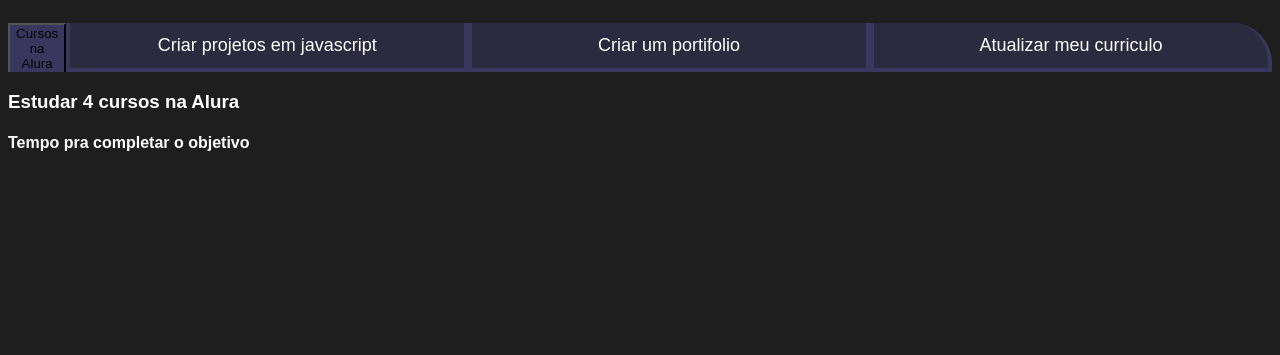
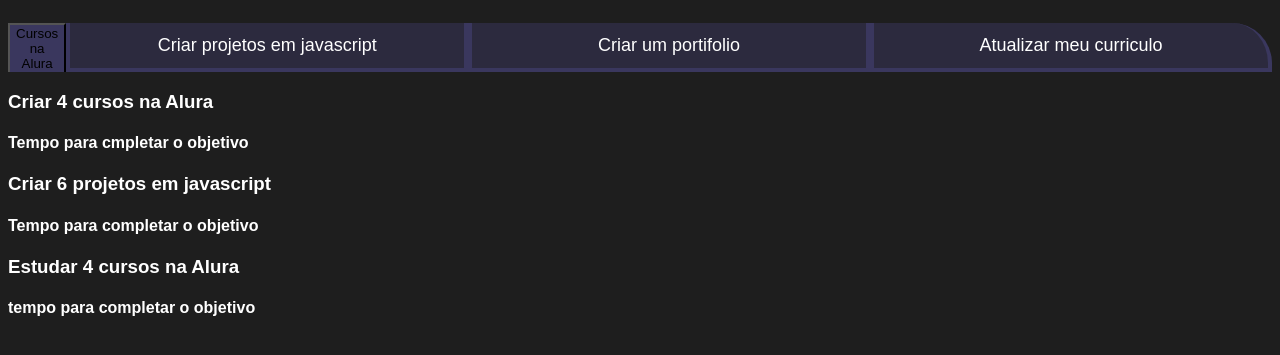
Before and after one commit to kemily1616/21-03-2024, a plain HTML site: page index.html in a window 1280 px wide. Shown: the part 75-430 px from the top of the page. Drawn offline with Linux system fonts and the light colour scheme.

Commit message:
Add files via upload

```diff
--- a/index.html
+++ b/index.html
@@ -17,10 +17,17 @@
        </div>
        <div class="abas-textos">
            <div class="aba-conteudo">
-               <h3 class="aba-conteudo-titulo-principal">Estudar 4 cursos na Alura</h3>
-               <h4  class="aba-conteudo-titulo-secundario">Tempo pra completar o objetivo</h4>
-        </div>
-       </div>
+            <h3 class="aba-conteudo-titulo-principal">Criar 4 cursos na Alura</h3>
+            <h4 class="aba-conteudo-titulo-secundario">Tempo para cmpletar o objetivo</h4>
+    </div>
+       <div class="aba-conteudo">
+        <h3 class="aba-conteudo-titulo-principal">Criar 6 projetos em  javascript</h3>
+       <h4 class="aba-conteudo-titulo-secundario">Tempo para completar o objetivo</h4>
+    </div>
+<div class="aba-conteudo">
+    <h3 class="aba-conteudo-titulo-principal">Estudar 4  cursos na Alura</h3>
+    <h4 class="aba-conteudo-titulo-secundario">tempo para completar o objetivo</h4>
+</div>
        </section>
        <script src="main.js"></script>
 
```
